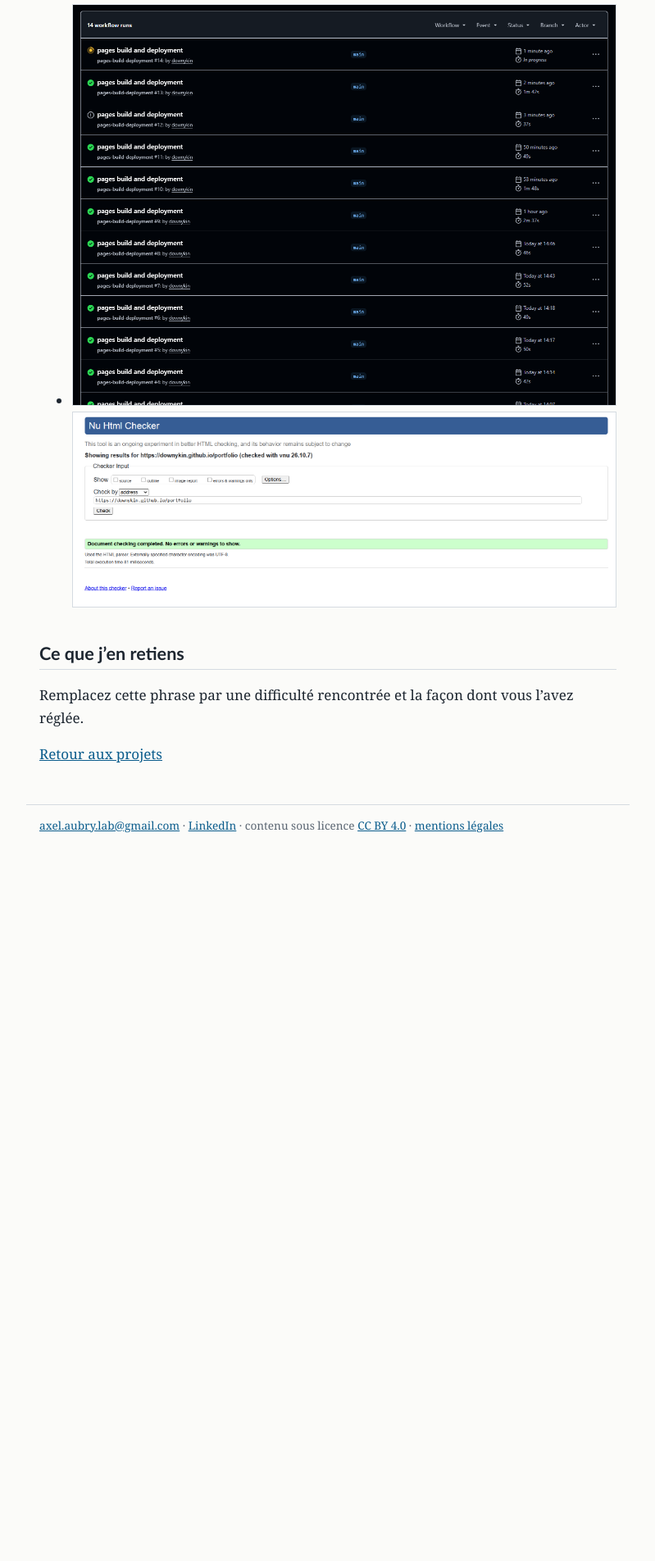
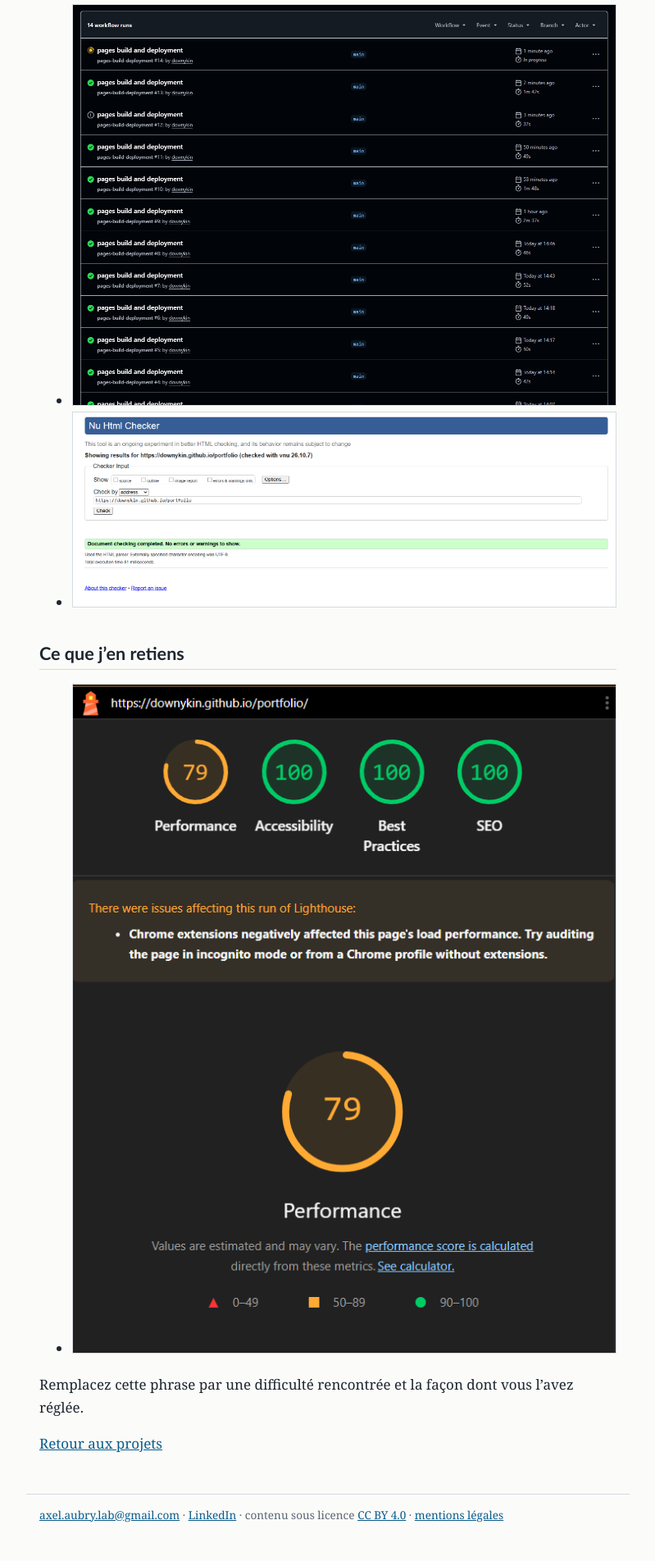
Before and after one commit to downykin/portfolio, a Jekyll site: the page built from _projets/2026-10-mon-portfolio.md, in a window 1280 px wide. Shown: the part 2507-4411 px from the top of the page at 82% size, without its empty margins (240-1039 px from the left). Built offline with Jekyll 4.4.1, drawn with Linux system fonts in a browser that asks for light colours; before the commit the page ends 3570 px from its top, so only the background shows below that.

Commit message:
Update 2026-10-mon-portfolio.md

```diff
--- a/_projets/2026-10-mon-portfolio.md
+++ b/_projets/2026-10-mon-portfolio.md
@@ -28,8 +28,10 @@
 - ![Ce que montre la capture]({{ "/images/Site-Portfolio-Capture.png" | relative_url }})
 - ![Ce que montre la capture]({{ "/images/mentions légales.png" | relative_url }})
 - ![Ce que montre la capture]({{ "/images/depotdif.png" | relative_url }})
-![Ce que montre la capture]({{ "/images/htmlcheck.png" | relative_url }})
+- ![Ce que montre la capture]({{ "/images/htmlcheck.png" | relative_url }})
 
 ## Ce que j'en retiens
 
+- ![Ce que montre la capture]({{ "/images/lighthouse.png" | relative_url }})
+
 Remplacez cette phrase par une difficulté rencontrée et la façon dont vous l'avez réglée.
```
